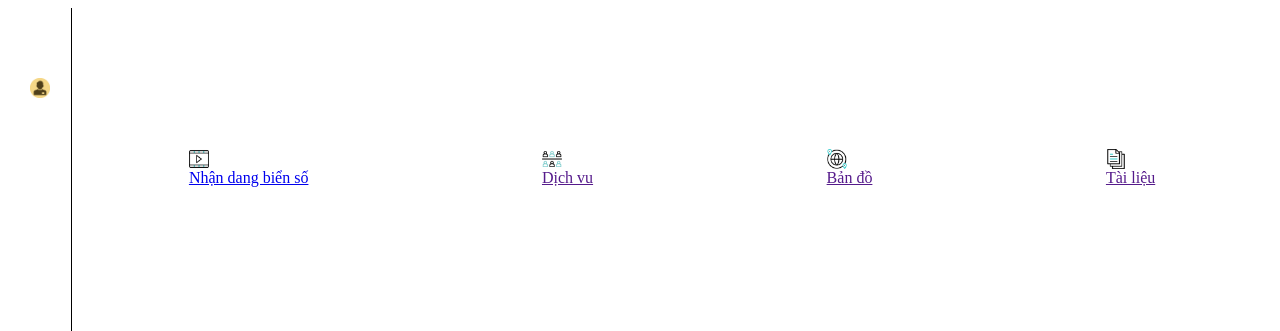
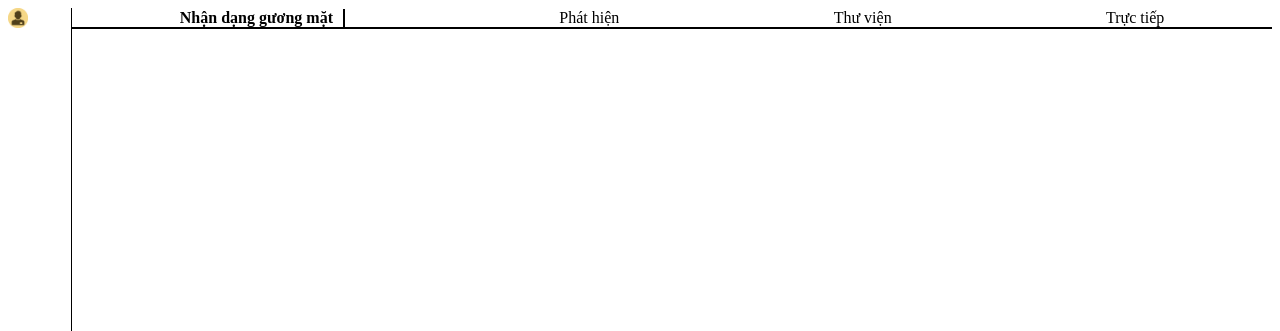
Before and after one commit to HungNguyen12184/web, a plain HTML site: page ndbs.html in a window 1280 px wide. Shown: the top 331 px of the page. Drawn offline with Linux system fonts and the light colour scheme.

Commit message:
15/06
làm giao diện trang nhận dạng

```diff
--- a/ndbs.html
+++ b/ndbs.html
@@ -9,40 +9,27 @@
 </head>
 
 <body>
-    <div class="fullscreen" id="ndfull">
-        <div class="flex-sidebar" id="ndleft">
+    <div class="fullND">
+        <div class="leftND">
             <div class="top">
                 <div class="logo">
                     <img src="logo.png" alt="" style="height: 20px;">
                 </div>
             </div>
         </div>
-        <div class="flex-center" id="ndcenter">
-            <div class="main-search">
-            </div>
-            <div class="main-fun">
-                <div class="fun-top">
-                    <div class="btn-logo">
-                        <a class="portal-item" href="main.html">
-                            <img src="video.png" id="logo" alt="" style="height: 20px;width: 20px;">
-                            <div class="portal-label">Nhận dang biển số</div>
-                        </a>
-                        <a class="portal-item" href="">
-                            <img src="customer.png" id="logo" alt="" style="height: 20px;width: 20px;">
-                            <div class="portal-label">Dịch vu</div>
-                        </a>
-                        <a class="portal-item" href="">
-                            <img src="around-the-world.png" id="logo" alt="" style="height: 20px;width: 20px;">
-                            <div class="portal-label">Bản đồ</div>
-                        </a>
-                        <a class="portal-item" href="">
-                            <img src="document.png" id="logo" alt="" style="height: 20px;width: 20px;">
-                            <div class="portal-label">Tài liệu</div>
-                        </a>
+        <div class="pannelbody">
+            <div class="tabcontrol">
+                <div class="tabheaderwrap">
+                    <div class="headercontrol">
+                        <div class="tabtitle"> Nhận dạng gương mặt</div>
+                        <div class="item">Phát hiện</div>
+                        <div class="item">Thư viện</div>
+                        <div class="item">Trực tiếp</div>
                     </div>
                 </div>
+                <div class="tabcontent"></div>
+            </div>
 
-            </div>
         </div>
     </div>
 </body>
--- a/style.css
+++ b/style.css
@@ -13,12 +13,6 @@
 
 }
 
-#ndleft {
-    display: flex;
-    flex-direction: column;
-    width: 5%;
-    border-right: 1px solid;
-}
 
 .flex-sidebar>div.top {
     display: flex;
@@ -69,11 +63,11 @@
     flex-direction: column;
 }
 
-#ndcenter {
+.flex-control {
     display: flex;
-    flex: 95%;
-    height: 100%;
+    flex: 1 1 0%;
     flex-direction: column;
+    min-height: 0;
 }
 
 .flex-center>div.main-search> {
@@ -117,3 +111,71 @@
     height: 40%;
     width: 40%;
 }
+
+.fullND {
+    display: flex;
+    flex: 1 1 0%;
+    height: 100vh;
+}
+
+.leftND {
+    display: flex;
+    flex-direction: column;
+    width: 5%;
+    border-right: 1px solid;
+}
+
+.pannelbody {
+    display: flex;
+    flex: 95%;
+    height: 100vh;
+
+}
+
+.tabcontrol {
+    display: flex;
+    flex: 1 1 0%;
+    min-height: 0;
+    flex-direction: column;
+
+}
+
+.tabheaderwrap {
+    border-bottom: 2px solid;
+}
+
+.headercontrol {
+    display: flex;
+    align-items: center;
+    width: 100%;
+    padding: 0.5px;
+    box-sizing: border-box;
+    text-align: center;
+    flex-direction: row;
+    justify-content: space-around;
+
+
+}
+
+.tabtitle {
+    font-weight: 700;
+    border-right: 2px solid;
+    padding-right: 10px;
+
+
+}
+
+.tabcontrol>.tabheaderwrap>.headercontrol>.tabtitle>.item {
+    display: flex;
+    align-items: center;
+    justify-content: center;
+}
+
+.tabcontent {
+    display: flex;
+    flex: 1 1 0%;
+    min-height: 0;
+    flex-direction: column;
+
+
+}
```
